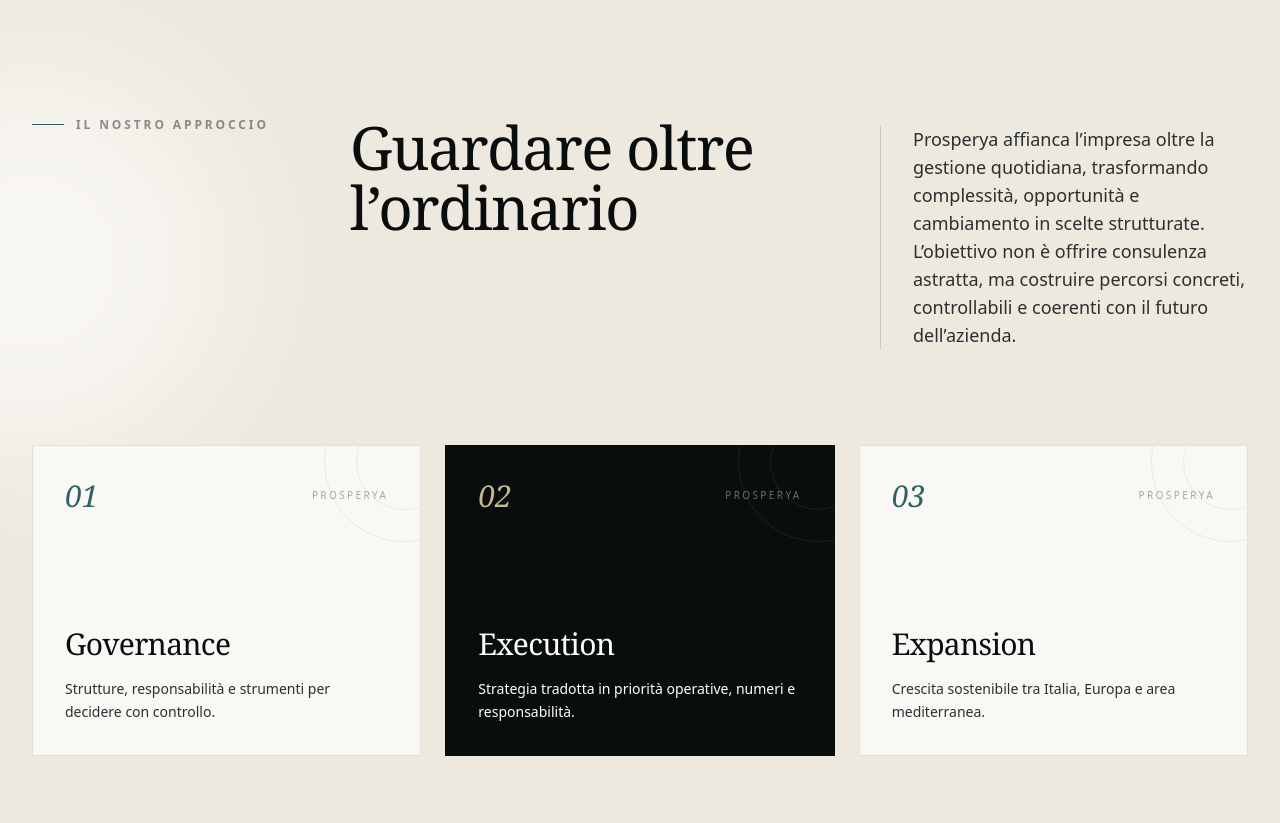
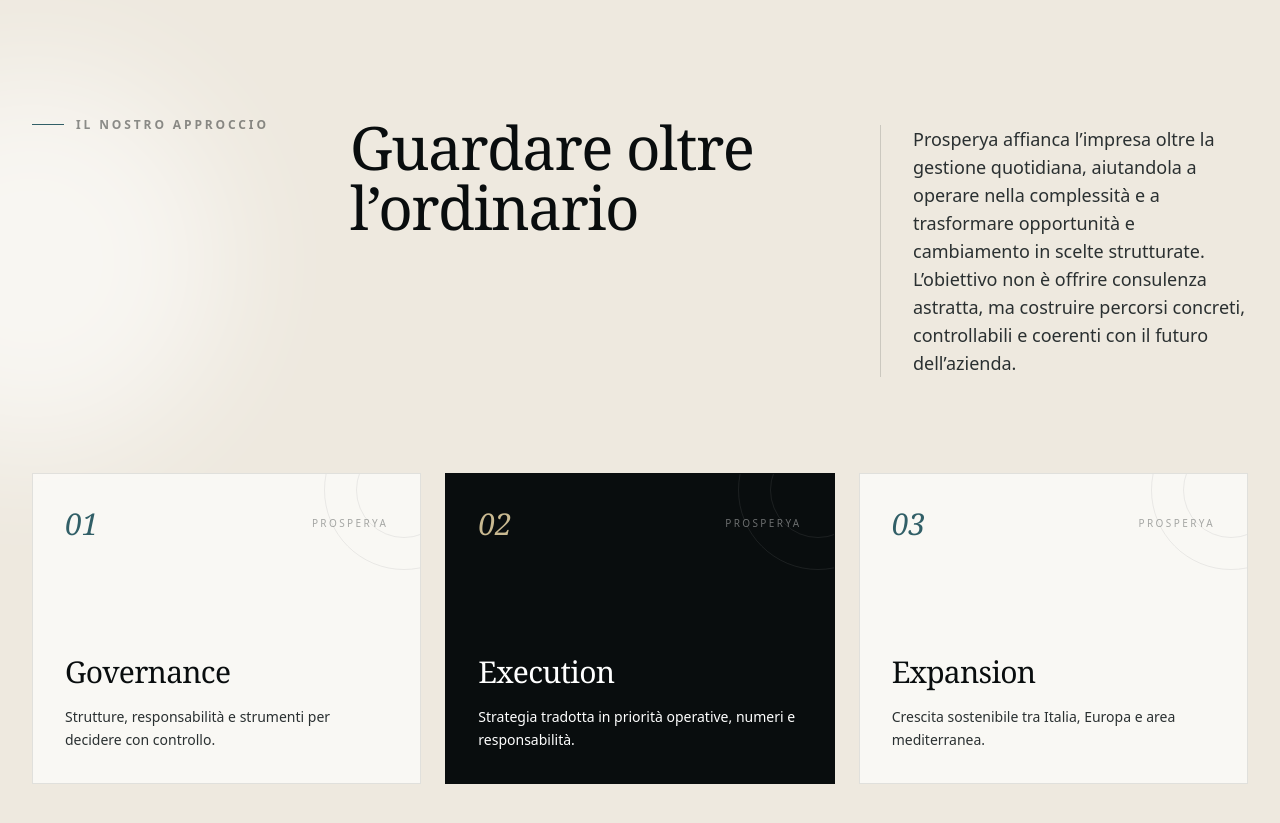
Before and after one commit to gaetanomeli95-lab/Prosperya-site, a Next.js app: page / in a window 1280 px wide. Shown: the part 1100-1923 px from the top of the page. Built offline with nearby package versions, Linux system fonts and the light colour scheme.

Commit message:
content: update approach wording per client brief

```diff
--- a/src/data/content.ts
+++ b/src/data/content.ts
@@ -16,7 +16,7 @@ export const home = {
   ],
   intro: {
     title: 'Guardare oltre l’ordinario',
-    text: 'Prosperya affianca l’impresa oltre la gestione quotidiana, trasformando complessità, opportunità e cambiamento in scelte strutturate. L’obiettivo non è offrire consulenza astratta, ma costruire percorsi concreti, controllabili e coerenti con il futuro dell’azienda.',
+    text: 'Prosperya affianca l’impresa oltre la gestione quotidiana, aiutandola a operare nella complessità e a trasformare opportunità e cambiamento in scelte strutturate. L’obiettivo non è offrire consulenza astratta, ma costruire percorsi concreti, controllabili e coerenti con il futuro dell’azienda.',
   },
   international: {
     title: 'Una visione locale. Un raggio d’azione internazionale.',
```
